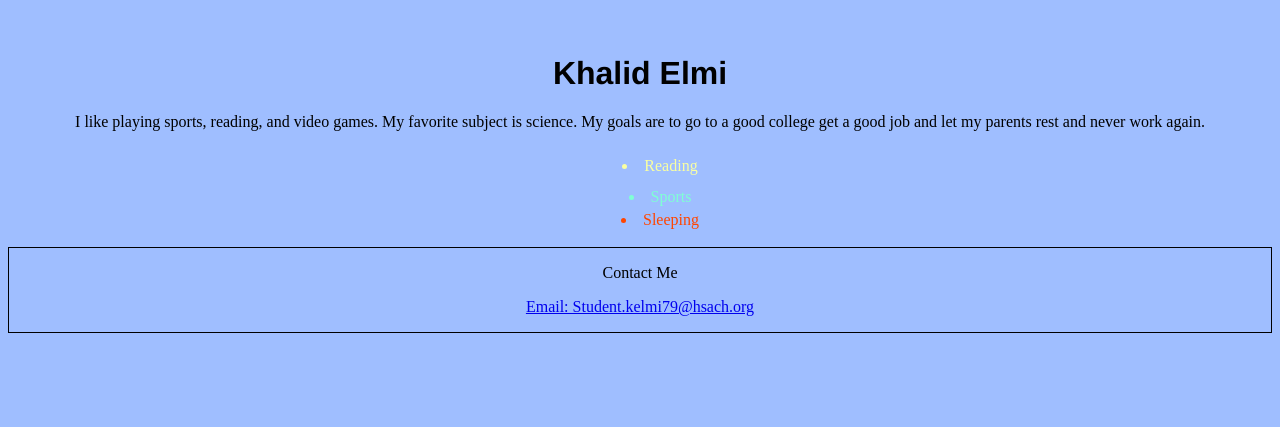
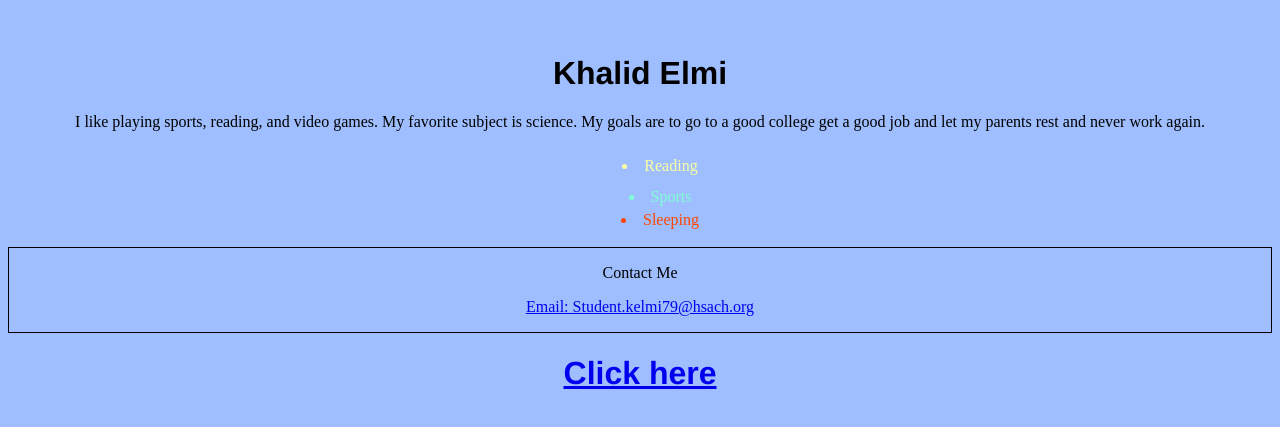
Before and after one commit to Khalid-ET/Projects, a plain HTML site: page index.html in a window 1280 px wide. Shown: the part 145-572 px from the top of the page. Drawn offline with Linux system fonts and the light colour scheme.

Commit message:
Update index.html

```diff
--- a/index.html
+++ b/index.html
@@ -31,7 +31,11 @@ My goals are to go to a good college get a good job and let my parents rest and
     <a href="Student.kelmi79@hsach.org" target="_blank">
     <p class="Contact">Email: Student.kelmi79@hsach.org</p>
     </a>
+
 </div>
+
+    <a href="/IntersectionOfAiAndProgramming.html"><h1>Click here</h1></a>
+
 </body>
 
 
```
